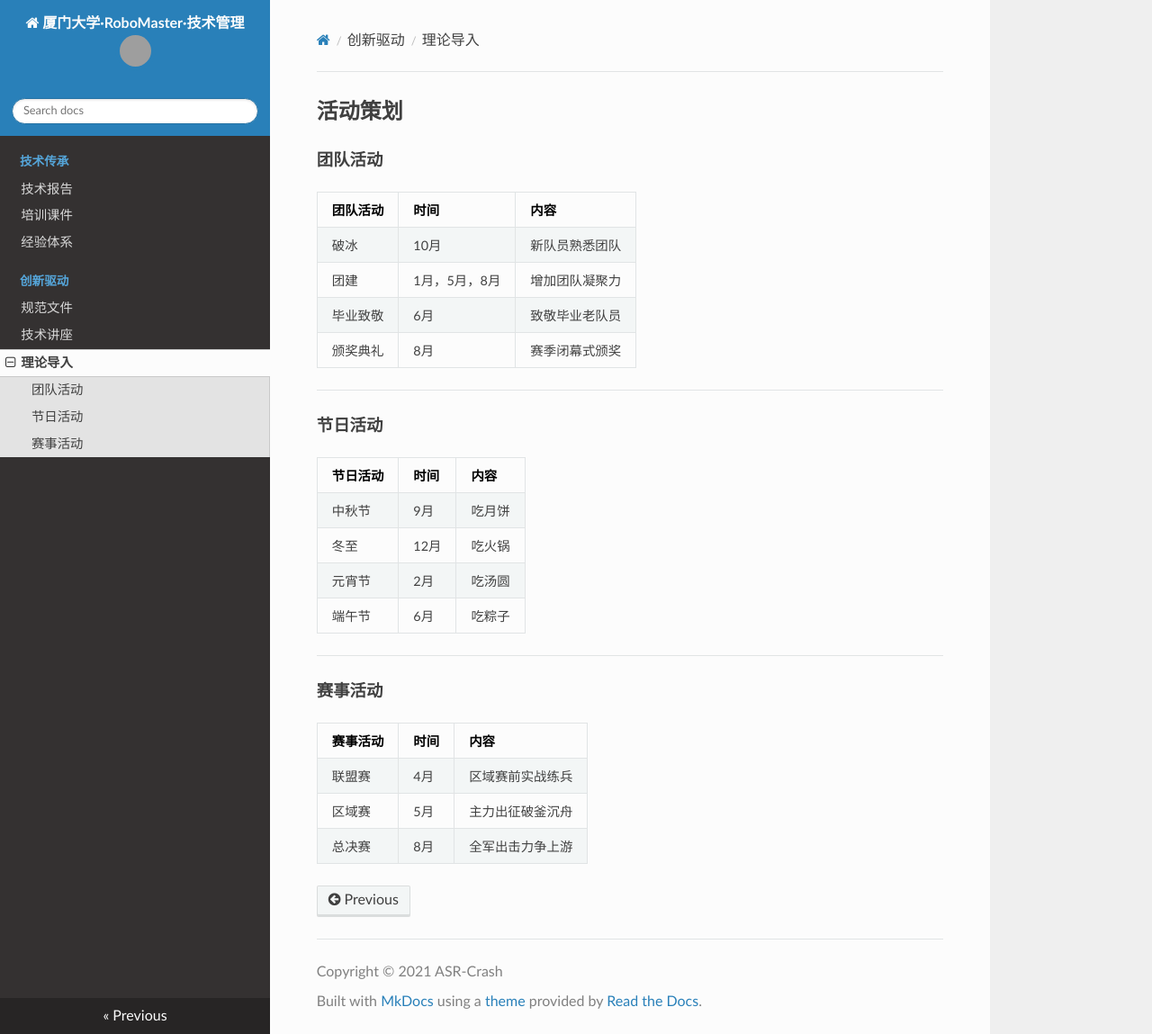
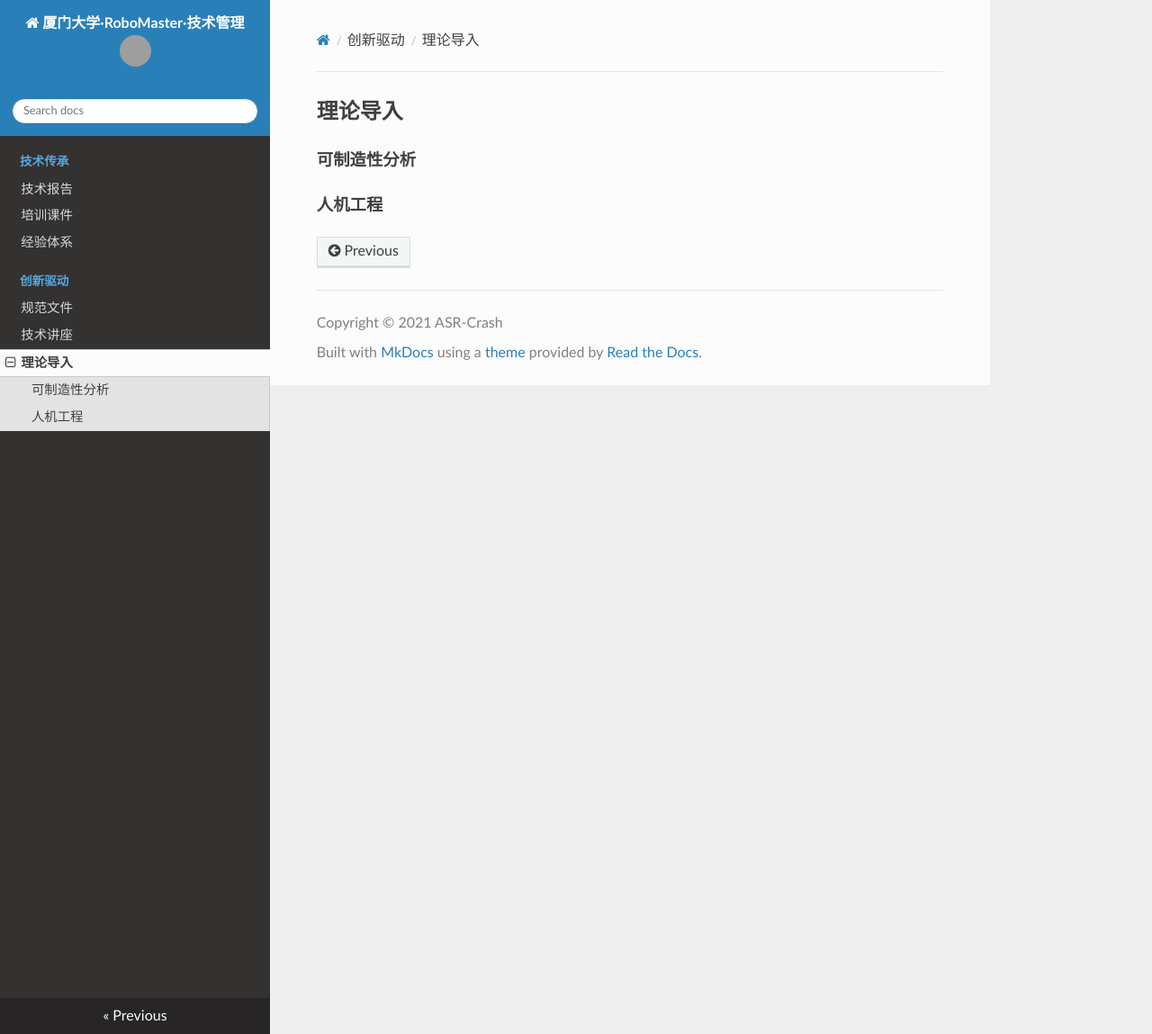
Before and after one commit to ASR-Crash/XMU-RM-Technology-Management, an MkDocs documentation site: the page built from docs/TheoryIntroduction.md, in a window 1280 px wide and 1149 px high. Shown: the whole window at 90% size. Built offline with MkDocs 1.6.1, drawn with Linux system fonts in a browser that asks for light colours; nearby versions of some CDN libraries; grey boxes are pictures that could not be loaded.

Commit message:
20210709 00:00

```diff
--- a/docs/TheoryIntroduction.md
+++ b/docs/TheoryIntroduction.md
@@ -1,30 +1,4 @@
-## 活动策划
+## 理论导入
 
-#### 团队活动
-| 团队活动 | 时间          | 内容           |
-| -------- | ------------- | -------------- |
-| 破冰     | 10月          | 新队员熟悉团队 |
-| 团建     | 1月，5月，8月 | 增加团队凝聚力 |
-| 毕业致敬 | 6月           | 致敬毕业老队员 |
-| 颁奖典礼 | 8月           | 赛季闭幕式颁奖 |
-
----
-
-#### 节日活动
-
-| 节日活动 | 时间 | 内容   |
-| -------- | ---- | ------ |
-| 中秋节   | 9月  | 吃月饼 |
-| 冬至     | 12月 | 吃火锅 |
-| 元宵节   | 2月  | 吃汤圆 |
-| 端午节   | 6月  | 吃粽子 |
-
----
-
-#### 赛事活动
-
-| 赛事活动 | 时间 | 内容             |
-| -------- | ---- | ---------------- |
-| 联盟赛   | 4月  | 区域赛前实战练兵 |
-| 区域赛   | 5月  | 主力出征破釜沉舟 |
-| 总决赛   | 8月  | 全军出击力争上游 |
+#### 可制造性分析
+#### 人机工程
```
Also changed, not shown: docs/TechnicalReports.md (+2 -2 lines), docs/TrainingCourseware.md (+14 -14 lines), docs/logo/XMU.png (added), docs/logo/logo2.png (added), docs/logo/logo3.png (added).
